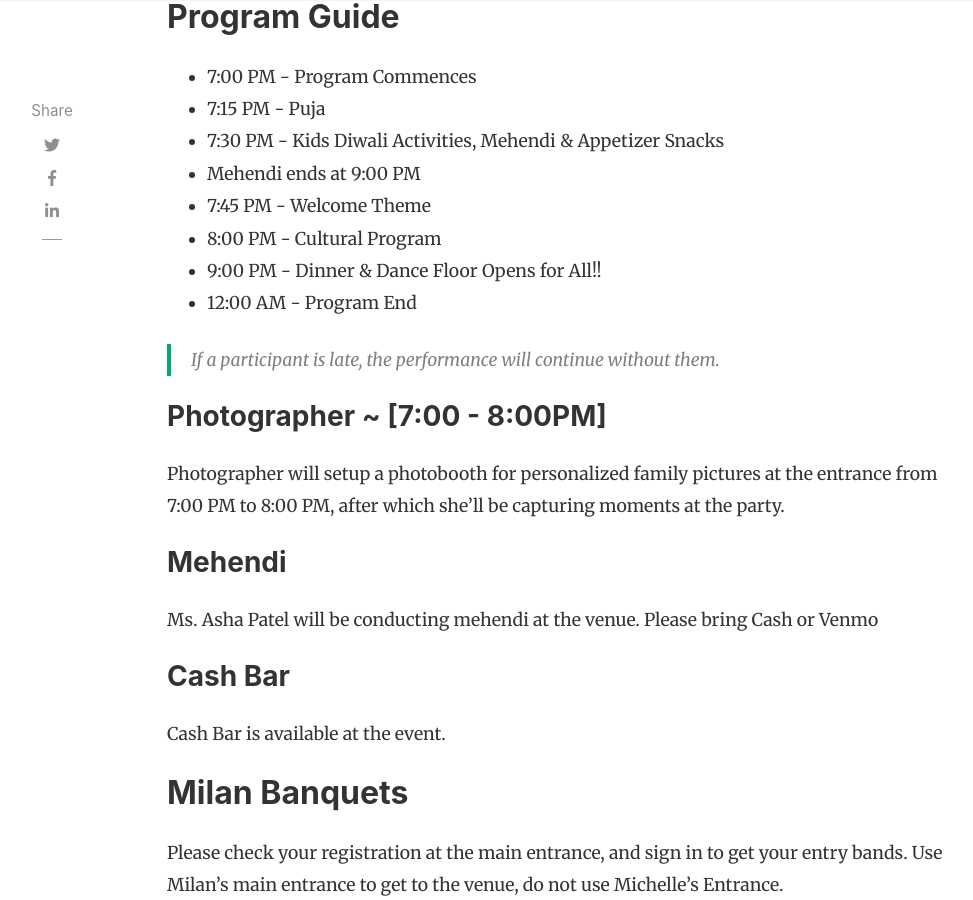
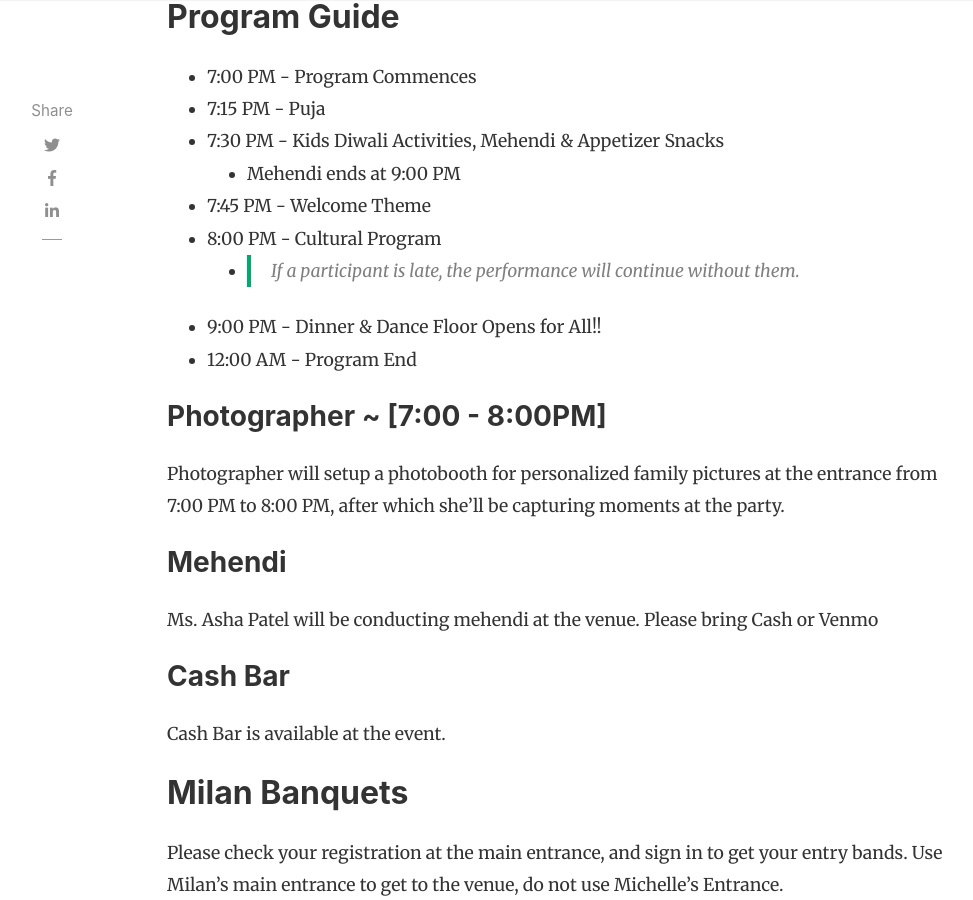
Before and after one commit to glen-rock-indian-community/glenrockindiancommunity.github.io, a Jekyll site: the page built from _posts/2022-10-19-diwali-2022-agenda.md, in a window 1280 px wide and 900 px high, scrolled down 859 px. Shown: the whole window, without its empty margins (118-1091 px from the left). Built offline with Jekyll 4.4.1, drawn with Linux system fonts in a browser that asks for light colours; nearby versions of some CDN libraries; comment, search, counter and statistics services are not loaded.

Commit message:
fixed indentation

```diff
--- a/_posts/2022-10-19-diwali-2022-agenda.md
+++ b/_posts/2022-10-19-diwali-2022-agenda.md
@@ -14,13 +14,13 @@ Program guide for the October 21st. Location, Parking and Program Schedule. Plea
  * 7:00 PM - Program Commences
  * 7:15 PM - Puja
  * 7:30 PM - Kids Diwali Activities, Mehendi & Appetizer Snacks
-  * Mehendi ends at 9:00 PM
+     * Mehendi ends at 9:00 PM
  * 7:45 PM - Welcome Theme
  * 8:00 PM - Cultural Program
+     *  > If a participant is late, the performance will continue without them.
  * 9:00 PM - Dinner & Dance Floor Opens for All!!
  * 12:00 AM - Program End
 
- > If a participant is late, the performance will continue without them.
 
 ### Photographer ~ [7:00 - 8:00PM]
 Photographer will setup a photobooth for personalized family pictures at the entrance from 7:00 PM to 8:00 PM, after which she'll be capturing moments at the party.
```
